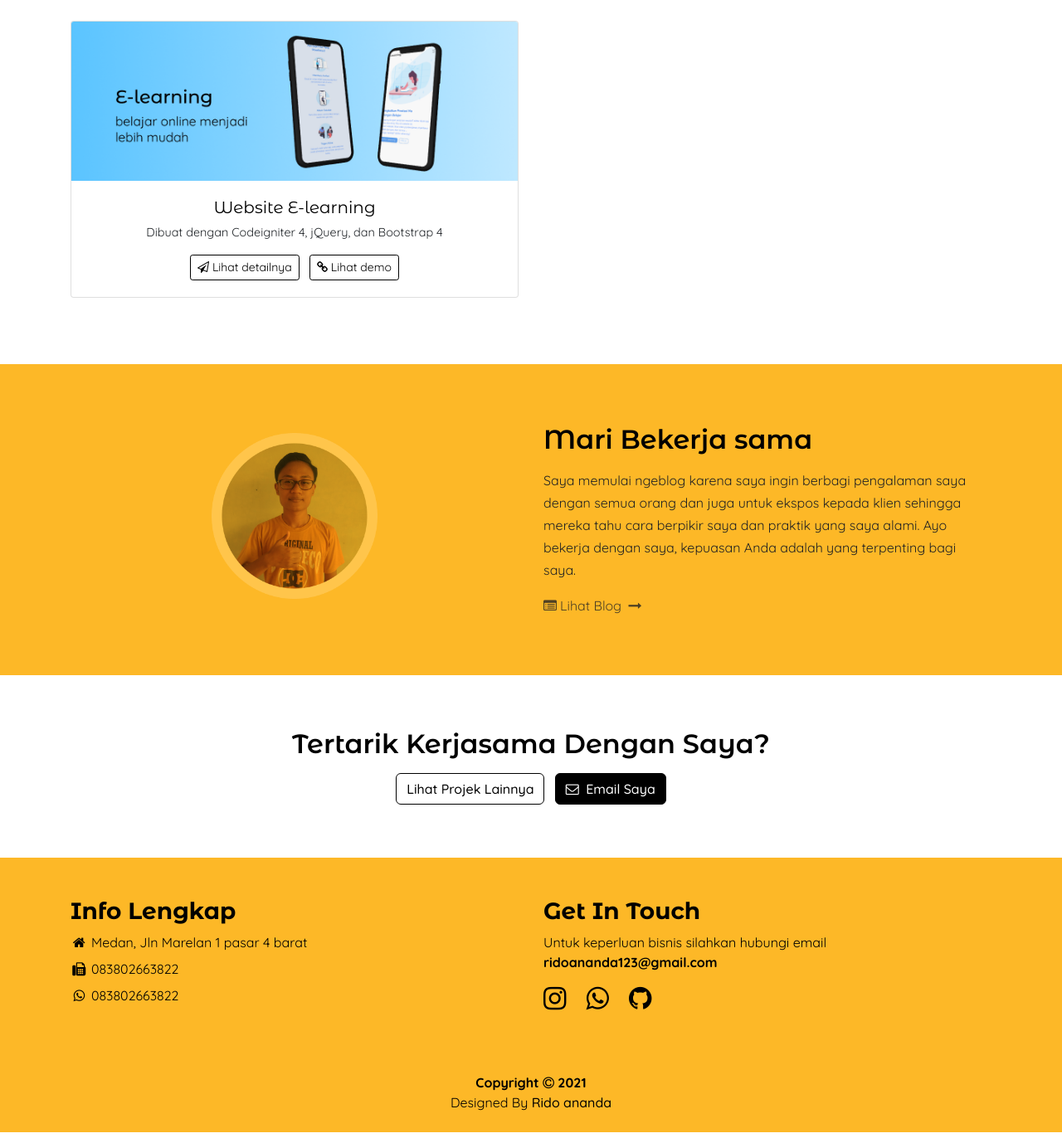
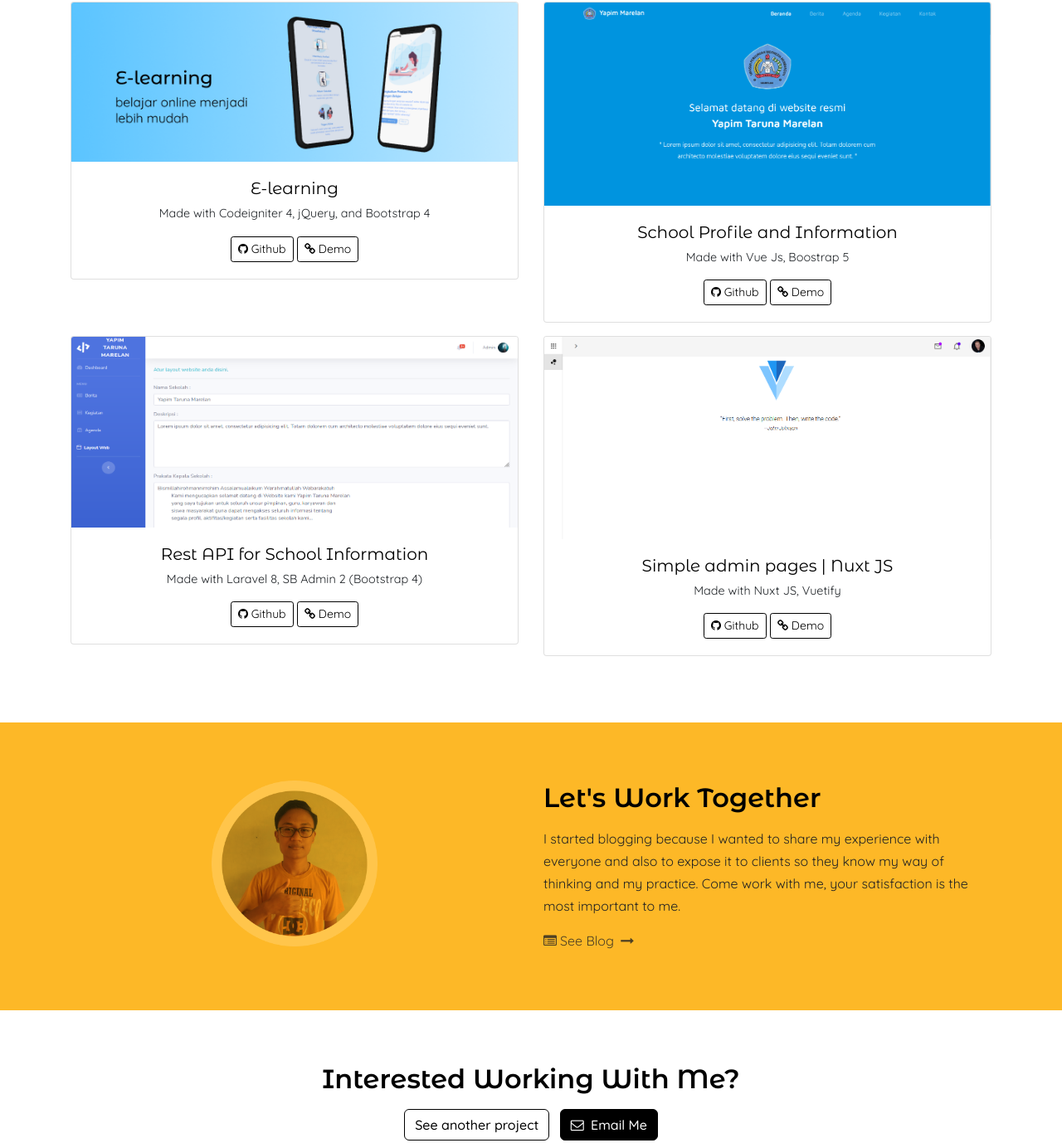
Before and after one commit to ridoananda/portfolio, a plain HTML site: page index.html in a window 1280 px wide. Shown: the part 1220-2598 px from the top of the page at 83% size. Drawn offline with nearby package versions, Linux system fonts and the light colour scheme.

Commit message:
adding another project and change language to english

```diff
--- a/index.html
+++ b/index.html
@@ -9,7 +9,7 @@
 	<link href="https://fonts.googleapis.com/css2?family=Montserrat+Alternates:wght@300;400;500;600;700&family=Quicksand:wght@300;400;500;600;700&display=swap" rel="stylesheet">
 
 	<meta property="og:image" content="/img/logo.png">
-	<meta name="description" content="cek disini untuk melihat profil saya">
+	<meta name="description" content="See my portfolio here">
 	<link rel="icon" type="image/png" href="/img/logo.png">
 	<link rel="stylesheet" href="/css/app.css">
 
@@ -37,16 +37,16 @@
 						<a class="nav-link active" href="#home">Home</a>
 					</li>
 					<li class="nav-item">
-						<a class="nav-link" href="#tentang">Tentang</a>
+						<a class="nav-link" href="#tentang">About Me</a>
 					</li>
 					<li class="nav-item">
-						<a class="nav-link" href="#projek">Projek</a>
+						<a class="nav-link" href="#projek">Project</a>
 					</li>
 					<li class="nav-item">
 						<a class="nav-link" href="https://blog.ridoananda.my.id">Blog</a>
 					</li>
 					<li class="nav-item">
-						<a class="nav-link" href="#kontak">Kontak</a>
+						<a class="nav-link" href="#kontak">Contact</a>
 					</li>
 				</ul>
 			</div>
@@ -79,7 +79,7 @@
 										</a>
 									</div>
 									<div class="whatsapp animate mr-4 mr-lg-5">
-										<a href="https://wa.me/+6283802663822" class="text-decoration-none black">
+										<a href="https://wa.me/+6281362102373" class="text-decoration-none black">
 											<i class="fa fa-whatsapp fa-2x"></i>
 										</a>
 									</div>
@@ -100,7 +100,7 @@
 						<div class="row py-2">
 							<div class="col d-flex justify-content-center">
 								<a class="btn-email btn" href="mailto: ridoananda123@gmail.com">
-									<i class="fa fa-envelope-o mr-1"></i> Email Saya
+									<i class="fa fa-envelope-o mr-1"></i> Email Me
 								</a>
 							</div>
 						</div>
@@ -114,8 +114,8 @@
 		<div class="container">
 			<div class="row justify-content-center flex-row-reverse">
 				<div class="col-md-6 pb-3">
-					<h2 class="tentang animate-1">Tentang Saya</h2>
-					<p class="mt-3 animate-1">Saya dari Indonesia dan saya telah bekerja sebagai Desainer Web dan Pengembang Web. Saya suka membuat website dengan berbagai konten baik sebagai front end maupun back end. Saya bekerja sebagai freelancer selama 1 tahun terakhir, dan sekarang saya menantikan untuk berkolaborasi dengan Anda!</p>
+					<h2 class="tentang animate-1">About Me</h2>
+					<p class="mt-3 animate-1">I am from Indonesia and I have worked as a Web Designer and Web Developer. I like to create websites with various content both as front end and back end. I worked as a freelancer for the past 2 year, and now I am looking forward to collaborating with you!</p>
 				</div>
 				<div class="col-md-6 d-flex justify-content-center align-items-center">
 					<img src="/img/profil-2.png" alt="Photo Profil" width="200" height="200" class="animate-scale">
@@ -128,7 +128,7 @@
 		<div class="container">
 			<div class="row justify-content-center">
 				<div class="col d-flex justify-content-center">
-					<h2 class="projek">Projek</h2>
+					<h2 class="projek">Project</h2>
 				</div>
 			</div>
 			<div class="row mt-3 mt-md-5">
@@ -136,18 +136,66 @@
 					<div class="card text-center animate-card">
 						<img src="/img/belajar-online.png" class="card-img-top" alt="Beljar online">
 						<div class="card-body">
-							<h5>Website E-learning</h5>
-							<p>Dibuat dengan Codeigniter 4, jQuery, dan Bootstrap 4</p>
-							<a href="https://belajar-online.ridoananda.my.id" class="btn btn-outline-black btn-sm mr-2">
-								<i class="fa fa-paper-plane-o"></i> Lihat detailnya
+							<h5>E-learning</h5>
+							<p>Made with Codeigniter 4, jQuery, and Bootstrap 4</p>
+							<a target="_blank" href="https://github.com/ridoananda/yapim" class="btn btn-outline-black btn-sm">
+								<i class="fa fa-github"></i> Github
 							</a>
-
-							<a href="https://belajar-online.ridoananda.my.id" class="btn btn-outline-black btn-sm">
-								<i class="fa fa-link"></i> Lihat demo
+							<a target="_blank" href="https://belajar-online.ridoananda.my.id" class="btn btn-outline-black btn-sm">
+								<i class="fa fa-link"></i> Demo
 							</a>
 						</div>
 					</div>
 				</div>
+				<div class="col-md-6 mb-3">
+					<div class="card text-center animate-card">
+						<img src="/img/yapim.png" class="card-img-top" alt="School Profile and Information">
+						<div class="card-body">
+							<h5>School Profile and Information</h5>
+							<p>Made with Vue Js, Boostrap 5</p>
+
+							<a target="_blank" href="https://github.com/ridoananda/yapim" class="btn btn-outline-black btn-sm">
+								<i class="fa fa-github"></i> Github
+							</a>
+							<a target="_blank" href="https://yapim.ridoananda.my.id" class="btn btn-outline-black btn-sm">
+								<i class="fa fa-link"></i> Demo
+							</a>
+						</div>
+					</div>
+				</div>
+				<div class="col-md-6 mb-3">
+					<div class="card text-center animate-card">
+						<img src="/img/api-yapim.png" class="card-img-top" alt="Rest API for School Information">
+						<div class="card-body">
+							<h5>Rest API for School Information</h5>
+							<p>Made with Laravel 8, SB Admin 2 (Bootstrap 4)</p>
+
+							<a target="_blank" href="https://github.com/ridoananda/api-yapim" class="btn btn-outline-black btn-sm">
+								<i class="fa fa-github"></i> Github
+							</a>
+							<a target="_blank" href="https://api-yapim.ridoananda.my.id" class="btn btn-outline-black btn-sm">
+								<i class="fa fa-link"></i> Demo
+							</a>
+						</div>
+					</div>
+				</div>
+				<div class="col-md-6 mb-3">
+					<div class="card text-center animate-card">
+						<img src="/img/nuxt-admin.png" class="card-img-top" alt="Simple admin pages">
+						<div class="card-body">
+							<h5>Simple admin pages | Nuxt JS</h5>
+							<p>Made with Nuxt JS, Vuetify</p>
+
+							<a target="_blank" href="https://github.com/ridoananda/nuxt-admin" class="btn btn-outline-black btn-sm">
+								<i class="fa fa-github"></i> Github
+							</a>
+							<a target="_blank" href="https://nuxt-admin.ridoananda.my.id" class="btn btn-outline-black btn-sm">
+								<i class="fa fa-link"></i> Demo
+							</a>
+						</div>
+					</div>
+				</div>
+
 			</div>
 		</div>
 	</section>
@@ -159,12 +207,12 @@
 					<img src="/img/profil-2.png" alt="Photo Profil" width="200" height="200" class="mb-2">
 				</div>
 				<div class="col-md-6 py-2">
-					<h2 class="mari">Mari Bekerja sama</h2>
-					<p class="paragraf mt-3">Saya memulai ngeblog karena saya ingin berbagi pengalaman saya dengan semua orang dan juga untuk ekspos kepada klien sehingga mereka tahu cara berpikir saya dan praktik yang saya alami. Ayo bekerja dengan saya, kepuasan Anda adalah yang terpenting bagi saya.</p>
+					<h2 class="mari text-capitalize">Let's work together</h2>
+					<p class="paragraf mt-3">I started blogging because I wanted to share my experience with everyone and also to expose it to clients so they know my way of thinking and my practice. Come work with me, your satisfaction is the most important to me.</p>
 
 					<div class="blog align-items-center">
 						<a href="https://blog.ridoananda.my.id">
-							<i class="fa fa-list-alt mr-1"></i>Lihat Blog <i class="fa fa-long-arrow-right ml-1"></i>
+							<i class="fa fa-list-alt mr-1"></i>See Blog <i class="fa fa-long-arrow-right ml-1"></i>
 						</a>
 					</div>
 				</div>
@@ -176,10 +224,10 @@
 		<div class="container">
 			<div class="row">
 				<div class="col text-center">
-					<h2 class="text-capitalize mb-3">Tertarik Kerjasama Dengan Saya?</h2>
-					<a href="/projek" class="btn lihat-projek mr-2">Lihat Projek Lainnya</a>
+					<h2 class="text-capitalize mb-3">Interested Working with me?</h2>
+					<a href="/projek.html" class="btn lihat-projek mr-2">See another project</a>
 					<a href="mailto: ridoananda123@gmail.com" class="btn btn-email">
-						<i class="fa fa-envelope-o mr-1"></i> Email Saya
+						<i class="fa fa-envelope-o mr-1"></i> Email Me
 					</a>
 				</div>
 			</div>
@@ -190,30 +238,30 @@
 		<div class="container">
 			<div class="row py-5">
 				<div class="col-md-6 mb-3 mb-md-0">
-					<h3 class="font-weight-bold">Info Lengkap</h3>
+					<h3 class="font-weight-bold">More Info</h3>
 					<div class="home mb-2">
 						<i class="fa fa-home fa-fw"></i>
 						<span>
-							Medan, Jln Marelan 1 pasar 4 barat
+							Indonesian, Medan, Jln Marelan 1 pasar 4 barat
 						</span>
 					</div>
 					<div class="telepon mb-2">
 						<i class="fa fa-fax fa-fw"></i>
 						<span>
-							083802663822
+							+6281362102373
 						</span>
 					</div>
 					<div class="wa mb-2">
 						<i class="fa fa-whatsapp fa-fw"></i>
 						<span>
-							083802663822
+							+6281362102373
 						</span>
 					</div>
 				</div>
 				<div class="col-md-6">
 					<h3 class="text-capitalize font-weight-bold">Get in touch</h3>
 					<p class="black">
-						Untuk keperluan bisnis silahkan hubungi email
+						For business purposes please contact email
 						<a href="mailto: ridoananda123@gmail.com" class="font-weight-bold black text-decoration-none">
 							ridoananda123@gmail.com
 						</a>
@@ -222,7 +270,7 @@
 						<a href="https://instagram.com/ridoananda3" class="text-decoration-none black mr-4">
 							<i class="fa fa-2x fa-instagram"></i>
 						</a>
-						<a href="https://wa.me/+6283802663822" class="text-decoration-none black mr-4">
+						<a href="https://wa.me/+6281362102373" class="text-decoration-none black mr-4">
 							<i class="fa fa-2x fa-whatsapp"></i>
 						</a>
 						<a href="https://github.com/ridoananda" class="text-decoration-none black">
@@ -234,7 +282,7 @@
 
 			<div class="row py-4" id="copyright">
 				<div class="col text-center">
-					<p class="font-weight-bold mb-0 black">Copyright <i class="fa fa-copyright"></i> 2021</p>
+					<p class="font-weight-bold mb-0 black">Copyright <i class="fa fa-copyright"></i> <span id="date"></span></p>
 					<span class="black">
 						Designed By <a href="http://ridoananda.my.id" class="text-decoration-none">Rido ananda</a>
 					</span>
--- a/js/app.js
+++ b/js/app.js
@@ -1,64 +1,69 @@
 $(function () {
-  $('.navbar-brand span').fadeIn(1000);
-  $('.navbar-brand span').removeClass('d-none');
+  const date = new Date()
+  $('#date').html(date.getFullYear())
+  $('.navbar-brand span').fadeIn(1000)
+  $('.navbar-brand span').removeClass('d-none')
 
   setTimeout(() => {
-    $('#hero-1 .btn-email').addClass('fade');
-  }, 1500);
+    $('#hero-1 .btn-email').addClass('fade')
+  }, 1500)
   $('.animate').each(function (i) {
     setTimeout(() => {
-      $('.animate').eq(i).addClass('fade');
-    }, 200 * i);
-  });
-  let offsetTentang = $('#tentang').offset().top;
-  let offsetProjek = $('#projek').offset().top;
+      $('.animate').eq(i).addClass('fade')
+    }, 200 * i)
+  })
+  let offsetTentang = $('#tentang').offset().top
+  let offsetProjek = $('#projek').offset().top
   $(window).scroll(function () {
-    let scrollTop = $(this).scrollTop();
+    let scrollTop = $(this).scrollTop()
     if (scrollTop > offsetTentang - 350) {
-
-      $('#tentang img').addClass('fade');
+      $('#tentang img').addClass('fade')
       $('.animate-1').each(function (i) {
         setTimeout(() => {
-          $('.animate-1').eq(i).addClass('fade');
-        }, 400 * i);
-      });
+          $('.animate-1').eq(i).addClass('fade')
+        }, 400 * i)
+      })
     }
 
-    if(scrollTop > offsetProjek - 200) {
-
+    if (scrollTop > offsetProjek - 200) {
       $('.animate-card').each(function (i) {
         setTimeout(() => {
-          $('.animate-card').eq(i).addClass('fade');
-        }, 800 * i);
-      });
+          $('.animate-card').eq(i).addClass('fade')
+        }, 800 * i)
+      })
     }
     if (scrollTop > 120) {
-      $('nav.navbar').removeClass('bg-transparent').addClass('border-bottom bg-putih');
+      $('nav.navbar')
+        .removeClass('bg-transparent')
+        .addClass('border-bottom bg-putih')
     } else {
-      $('nav.navbar').addClass('bg-transparent').removeClass('bg-putih border-bottom');
+      $('nav.navbar')
+        .addClass('bg-transparent')
+        .removeClass('bg-putih border-bottom')
     }
-  });
+  })
   $('nav a.nav-link').click(function (e) {
-    $('button.navbar-toggler').addClass('collapsed');
-    $('nav button div').removeClass('change');
-    $('#navbarNav').removeClass('show');
-    $('nav a.nav-link').removeClass('active');
-    $(this).addClass('active');
-  });
+    $('button.navbar-toggler').addClass('collapsed')
+    $('nav button div').removeClass('change')
+    $('#navbarNav').removeClass('show')
+    $('nav a.nav-link').removeClass('active')
+    $(this).addClass('active')
+  })
 
   $('.navbar-toggler').click(function (e) {
-    e.preventDefault();
-    $('nav button div').toggleClass('change');
-  });
+    e.preventDefault()
+    $('nav button div').toggleClass('change')
+  })
 
-  $(document).on('click', 'a.nav-link',function (e) {
-    $("html, body")
-    .stop()
-    .animate({
-        scrollTop: $($(this).attr("href")).offset().top - 40,
-      },
-      800
-      );
-    e.preventDefault();
-  });
-});
+  $(document).on('click', 'a.nav-link', function (e) {
+    $('html, body')
+      .stop()
+      .animate(
+        {
+          scrollTop: $($(this).attr('href')).offset().top - 40,
+        },
+        800,
+      )
+    e.preventDefault()
+  })
+})
```
Also changed, not shown: img/api-yapim.png (added), img/nuxt-admin.png (added), img/yapim.png (added).
